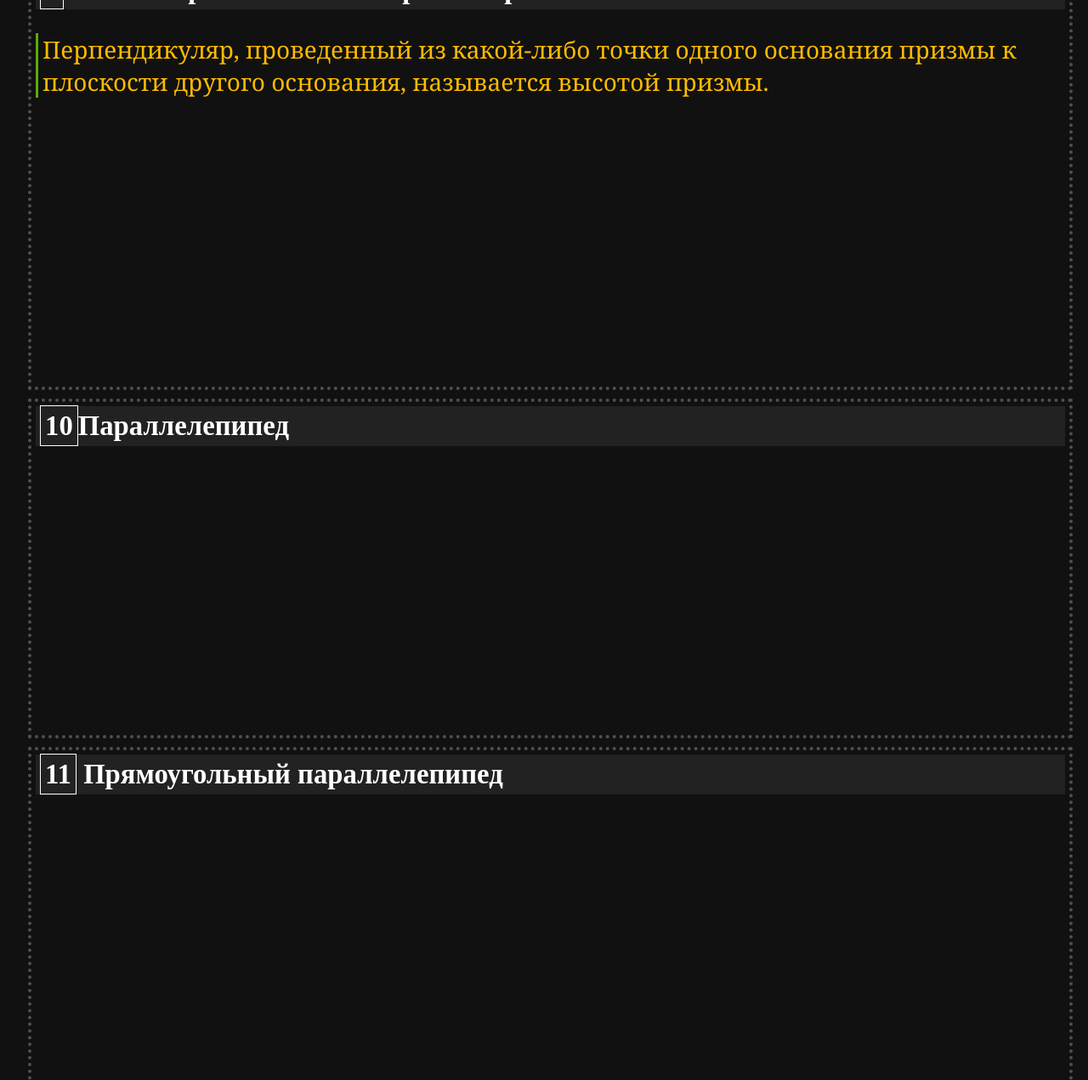
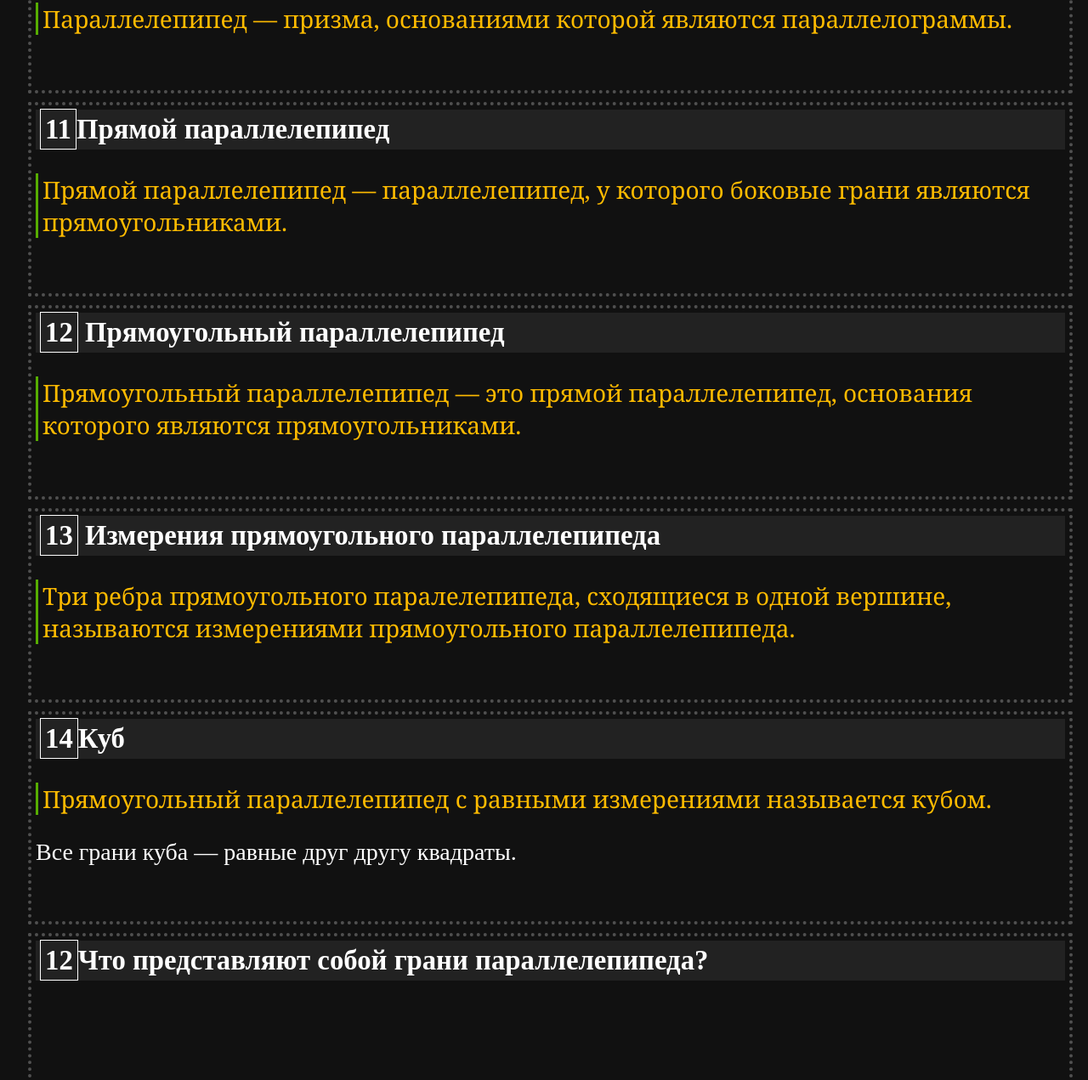
Before and after one commit to slutsk/math, a plain HTML site: page html/prism.html in a window 1280 px wide. Shown: the part 4719-5990 px from the top of the page at 85% size. Drawn offline with Linux system fonts and the light colour scheme.

Commit message:
Add files via upload

```diff
--- a/html/prism.html
+++ b/html/prism.html
@@ -99,7 +99,7 @@
 
 
         </p>
-        <canvas id = "prism08" width = "900" height = "300"></canvas>
+        <canvas id = "prism08" width = "0" height = "0"></canvas>
     </div>
 
     <div>
@@ -110,33 +110,53 @@
 
 
         </p>
-        <canvas id = "prism09" width = "900" height = "300"></canvas>
+        <canvas id = "prism09" width = "0" height = "0"></canvas>
     </div>
 
     <div>
         <h3 class = "question"> <span>10</span>Параллелепипед</h3>
         <p class = "definition">
-
+            Параллелепипед — призма, основаниями которой являются параллелограммы.
         </p>
-        <canvas id = "prism10" width = "900" height = "300"></canvas>
+        <canvas id = "prism10" width = "0" height = "0"></canvas>
     </div>
 
     <div>
-        <h3 class = "question"> <span>11</span> Прямоугольный параллелепипед</h3>
+        <h3 class = "question"> <span>11</span>Прямой параллелепипед</h3>
         <p class = "definition">
+            Прямой параллелепипед — параллелепипед,
+            у которого боковые грани являются прямоугольниками.
+        </p>
+        <canvas id = "prism11" width = "0" height = "0"></canvas>
+    </div>
 
 
+    <div>
+        <h3 class = "question"> <span>12</span> Прямоугольный параллелепипед</h3>
+        <p class = "definition">
+            Прямоугольный параллелепипед — это прямой параллелепипед, основания которого
+            являются прямоугольниками.
+
         </p>
-        <canvas id = "prism11" width = "900" height = "300"></canvas>
+        <canvas id = "prism12" width = "0" height = "0"></canvas>
     </div>
 
     <div>
-        <h3 class = "question"> <span>11</span>Куб</h3>
+        <h3 class = "question"> <span>13</span> Измерения прямоугольного параллелепипеда</h3>
         <p class = "definition">
+            Три ребра прямоугольного паралелепипеда, сходящиеся в одной вершине,
+            называются измерениями прямоугольного параллелепипеда.
+        </p>
+        <canvas id = "prism13" width = "0" height = "0"></canvas>
+    </div>
 
-
+    <div>
+        <h3 class = "question"> <span>14</span>Куб</h3>
+        <p class = "definition">
+            Прямоугольный параллелепипед с равными измерениями называется кубом.
         </p>
-        <canvas id = "prism11" width = "900" height = "300"></canvas>
+        <p>Все грани куба — равные друг другу квадраты.</p>
+        <canvas id = "prism11" width = "0" height = "0"></canvas>
     </div>
 
     <div>
```
